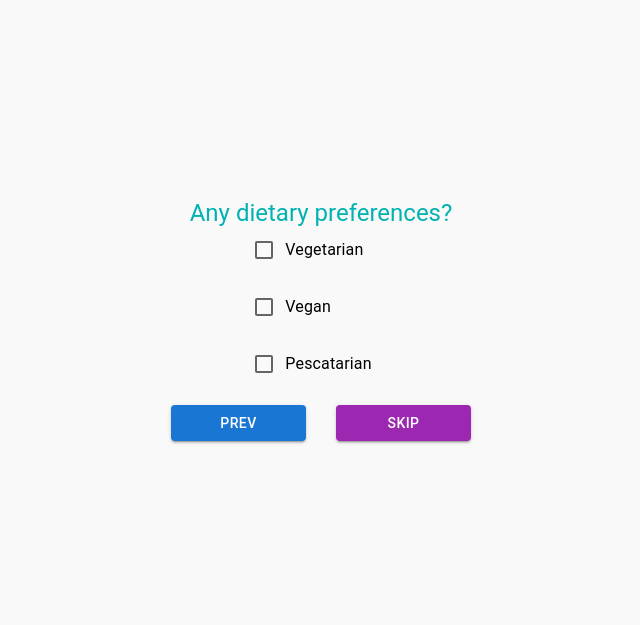
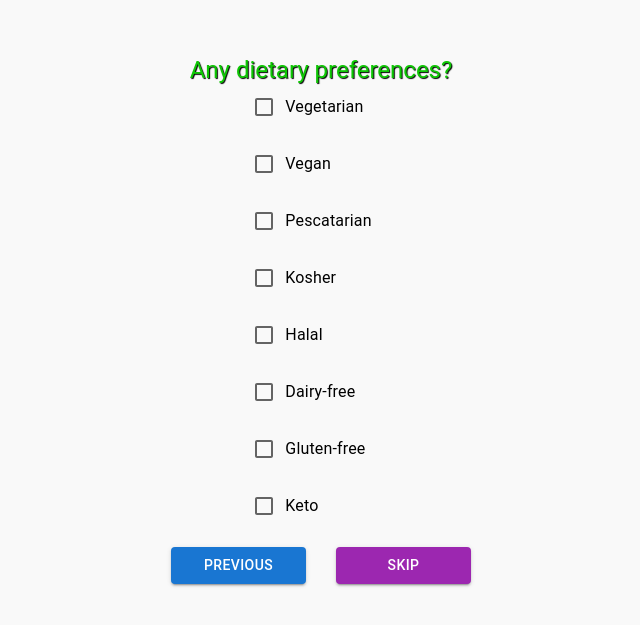
Before and after one commit to juleje/BrightBites_RecipeRecommendationApp, a React (Create React App) app: page /query in a window 1280 px wide. Shown: the part 101-726 px from the top of the page, without its empty margins (319-959 px from the left). Built offline with nearby package versions, Linux system fonts and the light colour scheme.

Commit message:
looks changed nothing major

```diff
--- a/src/components/Home.js
+++ b/src/components/Home.js
@@ -1,6 +1,7 @@
 import React, { useEffect, useState } from 'react';
 import '../css/Home.css';
 import homebanner from '../img/homebanner.jpg'
+//import minimalist from '../img/minimalist-logo.jpg'
 import { useNavigate } from 'react-router-dom';
 
 
@@ -11,7 +12,7 @@ const Home = () => {
 	return (
 		<div className="container">
 			{/* Header */}
-			<h1 className="header">HEALTHify</h1>
+			<h1 className="header">Bright Bites</h1>
 
 			{/* image */}
 			<div className="box">
@@ -20,13 +21,13 @@ const Home = () => {
 
 				{/* Start Button */}
 				<button className="start-button"
-					onClick={()=>navigate("/query")}
+					onClick={() => navigate("/query")}
 				>START</button>
 			</div>
 
 			{/* Description */}
 			<p className="description">
-				The recipe recommendation app designed to inspire your healthy lifestyle.
+				The recipe recommendation app designed to inspire your healthy lifestyle!
 			</p>
 		</div>
 	);
--- a/src/components/queryparts/cuisine.js
+++ b/src/components/queryparts/cuisine.js
@@ -16,7 +16,7 @@ const CuisinePreferences = ({ handleToIngrdidients }) => {
 	return (
 		<div className="dietary-container">
 			<Typography variant="h5" className="header">
-				Any preffered cuisine?
+				Any prefered cuisine?
 			</Typography>
 
 			<Box className="checkbox-container">
--- a/src/components/queryparts/dietary.js
+++ b/src/components/queryparts/dietary.js
@@ -7,6 +7,11 @@ const DietaryPreferences = ({ handleToCuisine }) => {
     vegetarian: false,
     vegan: false,
     pescatarian: false,
+    kosher: false,
+    halal: false,
+    dairyfree: false,
+    glutenfree: false,
+    keto: false,
   });
 
   const handleCheckboxChange = (key) => {
@@ -47,11 +52,51 @@ const DietaryPreferences = ({ handleToCuisine }) => {
           }
           label="Pescatarian"
         />
+        <FormControlLabel
+          control={
+            <Checkbox
+              checked={preferences.kosher}
+              onChange={() => handleCheckboxChange('kosher')} />
+          }
+          label="Kosher"
+        />
+        <FormControlLabel
+          control={
+            <Checkbox
+              checked={preferences.halal}
+              onChange={() => handleCheckboxChange('halal')} />
+          }
+          label="Halal"
+        />
+        <FormControlLabel
+          control={
+            <Checkbox
+              checked={preferences.dairyfree}
+              onChange={() => handleCheckboxChange('dairyfree')} />
+          }
+          label="Dairy-free"
+        />
+        <FormControlLabel
+          control={
+            <Checkbox
+              checked={preferences.glutenfree}
+              onChange={() => handleCheckboxChange('glutenfree')} />
+          }
+          label="Gluten-free"
+        />
+        <FormControlLabel
+          control={
+            <Checkbox
+              checked={preferences.keto}
+              onChange={() => handleCheckboxChange('keto')} />
+          }
+          label="Keto"
+        />
       </Box>
 
       <Box className="button-container">
         <Button variant="contained" color="primary" className="prev-btn" onClick={() => console.log('Prev clicked')}>
-          Prev
+          Previous
         </Button>
         <Button variant="contained" color="secondary" className="skip-btn" onClick={() => handleToCuisine()}>
           Skip
--- a/src/css/Home.css
+++ b/src/css/Home.css
@@ -13,8 +13,9 @@
 .header {
 	font-size: 28px;
 	font-weight: bold;
-	color: #00b2b2;
-	margin-bottom: 20px;
+	color: #0EC704;
+	margin-bottom: 35px;
+	text-shadow: 1px 1px 1px black;
 }
 
 /* Striped Box */
@@ -22,9 +23,10 @@
 	position: relative;
 	width: 80%;
 	height: 250px;
-	border: 2px solid black;
+	border: 2px solid #0EC704;
 	margin-bottom: 20px;
 	overflow: hidden;
+	border-radius: 10px;
 }
 
 
@@ -32,7 +34,6 @@
     width: 100%;
     max-width: 300px;
     border-radius: 10px;
-    margin-bottom: 20px;
     object-fit: cover;
 }
 
@@ -43,12 +44,15 @@
 	bottom: 10px;
 	left: 50%;
 	transform: translateX(-50%);
-	background-color: #00b2b2;
-	color: #fff;
+	background-color: #FFFFFF;
+	color: #0EC704;
 	font-weight: bold;
-	border: none;
-	padding: 10px 20px;
-	border-radius: 5px;
+	font-size: 20px;
+	text-shadow: 0.5px 0.5px black;
+	border-color: black;
+	border-width: thin;
+	padding: 10px 45px;
+	border-radius: 10px;
 	cursor: pointer;
 }
 
```
Also changed, not shown: src/img/minimalist-logo.jpg (added).
